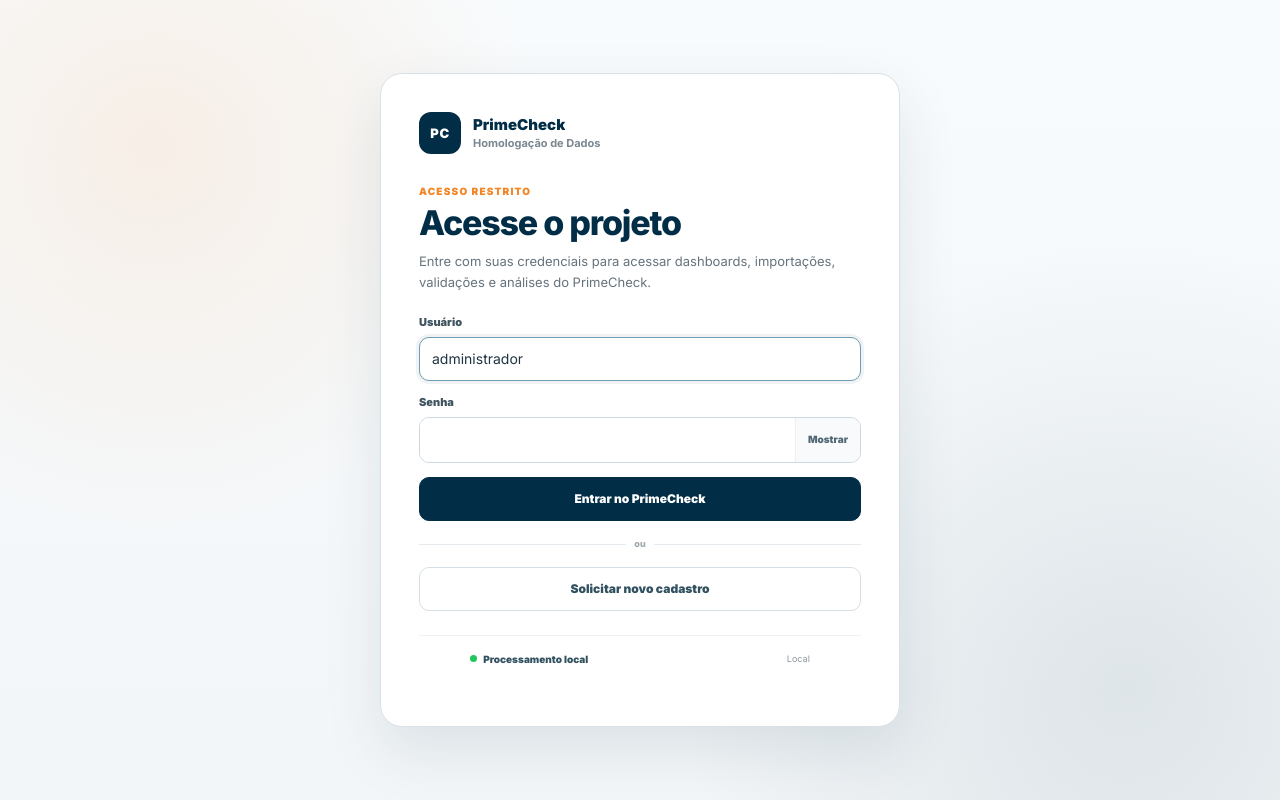
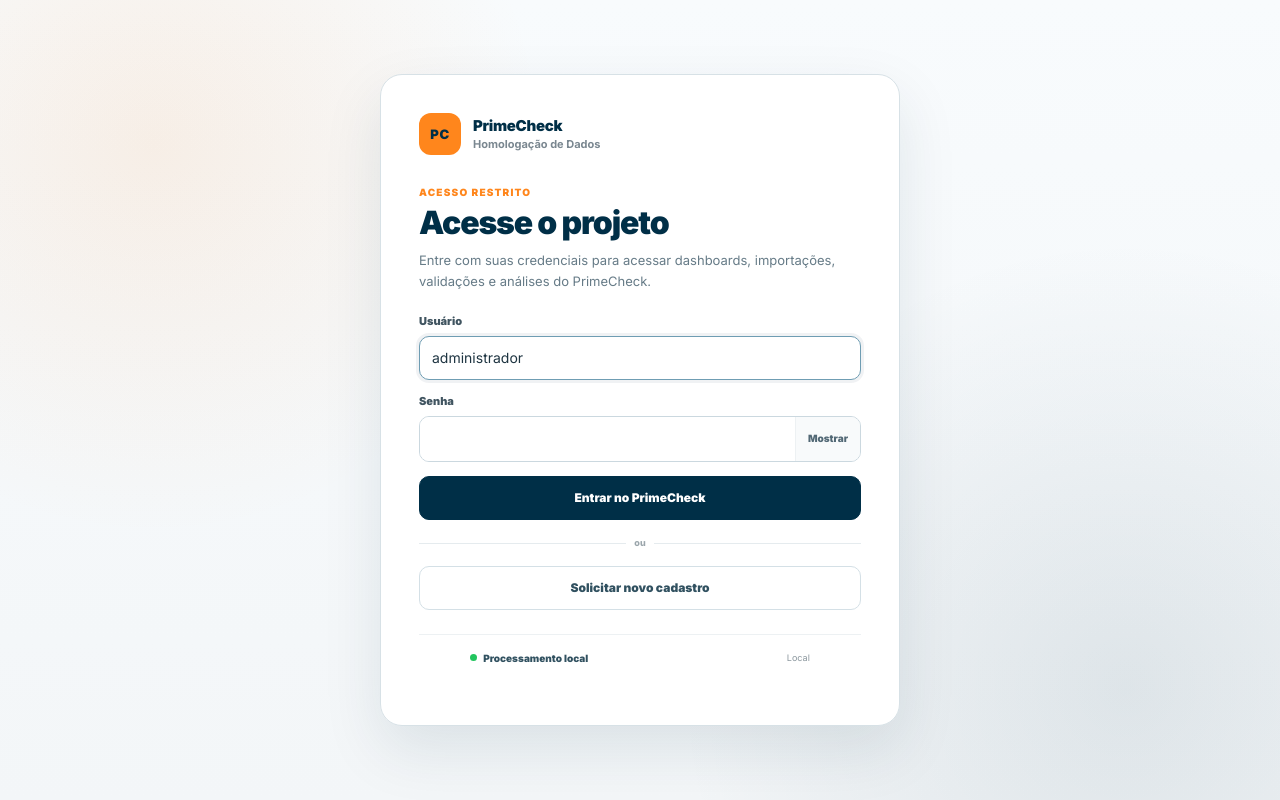
Before and after one commit to marcoantunes171989/PrimeCheck, a React (Vite) app: page / in a window 1280 px wide. Built offline with nearby package versions, Linux system fonts and the light colour scheme.

Commit message:
style: alinhar login ao padrão visual global

```diff
--- a/src/auth.css
+++ b/src/auth.css
@@ -337,3 +337,37 @@
     display: none;
   }
 }
+
+
+/* Autenticação alinhada à tipografia e paleta globais do PrimeCheck */
+.primecheck-auth-page,
+.primecheck-auth-shell,
+.primecheck-auth-page button,
+.primecheck-auth-page input,
+.primecheck-auth-page textarea {
+  font-family: var(--font-sans);
+}
+.primecheck-auth-mark {
+  background: var(--pc-orange);
+  color: var(--pc-navy-950);
+  font-weight: 900;
+}
+.primecheck-auth-brand span {
+  color: var(--pc-navy-950);
+  font-weight: 850;
+  letter-spacing: -.02em;
+}
+.primecheck-auth-copy h1 {
+  color: var(--pc-navy-950);
+  font-size: clamp(26px, 5vw, 32px);
+  font-weight: 850;
+}
+.primecheck-auth-copy p { color: var(--pc-page-muted); }
+.primecheck-auth-eyebrow { color: var(--pc-orange); }
+.primecheck-auth-primary {
+  border-color: var(--pc-navy-950);
+  background: var(--pc-navy-950);
+}
+.primecheck-auth-secondary:hover {
+  border-color: var(--pc-orange);
+}
```
